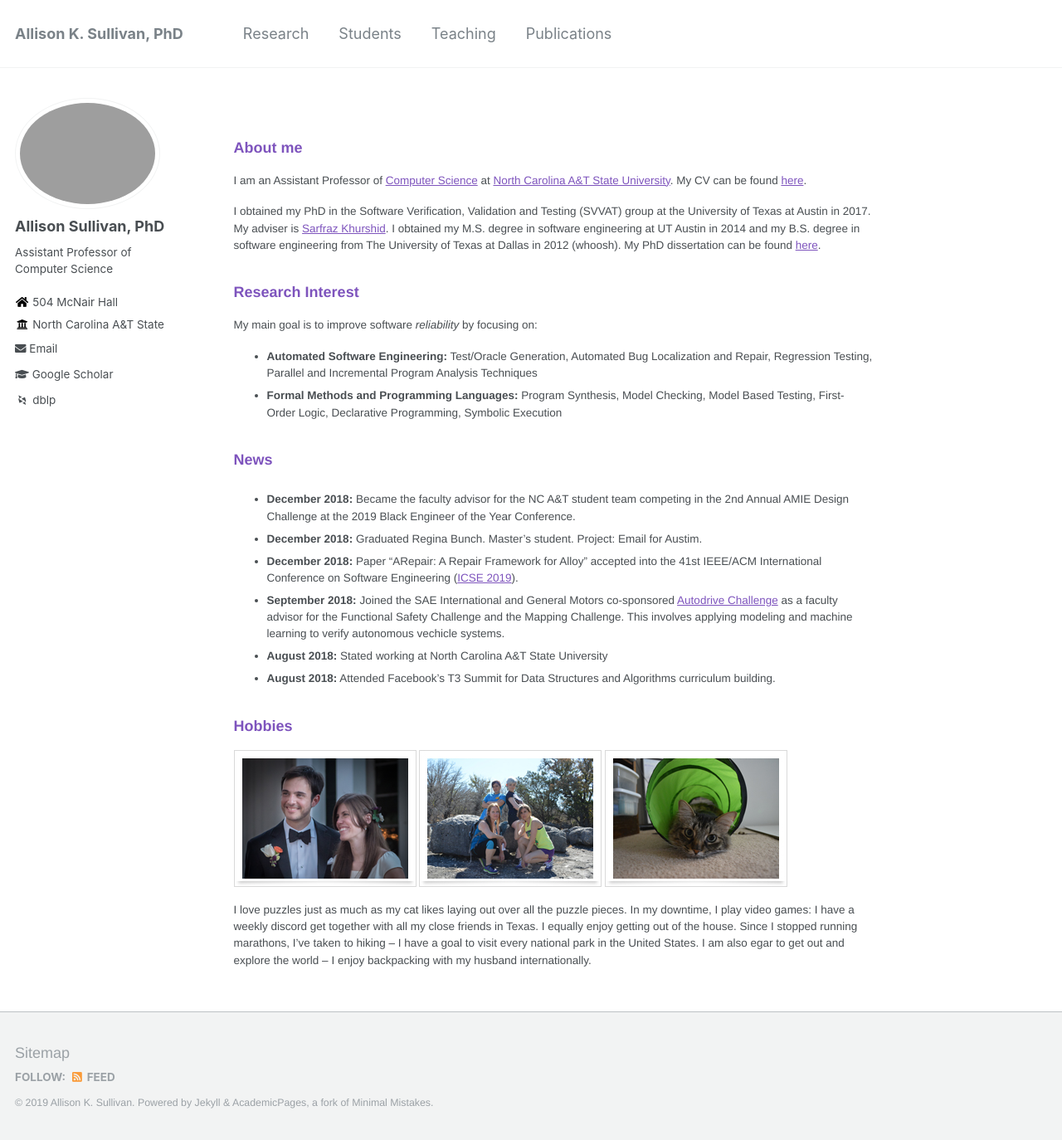
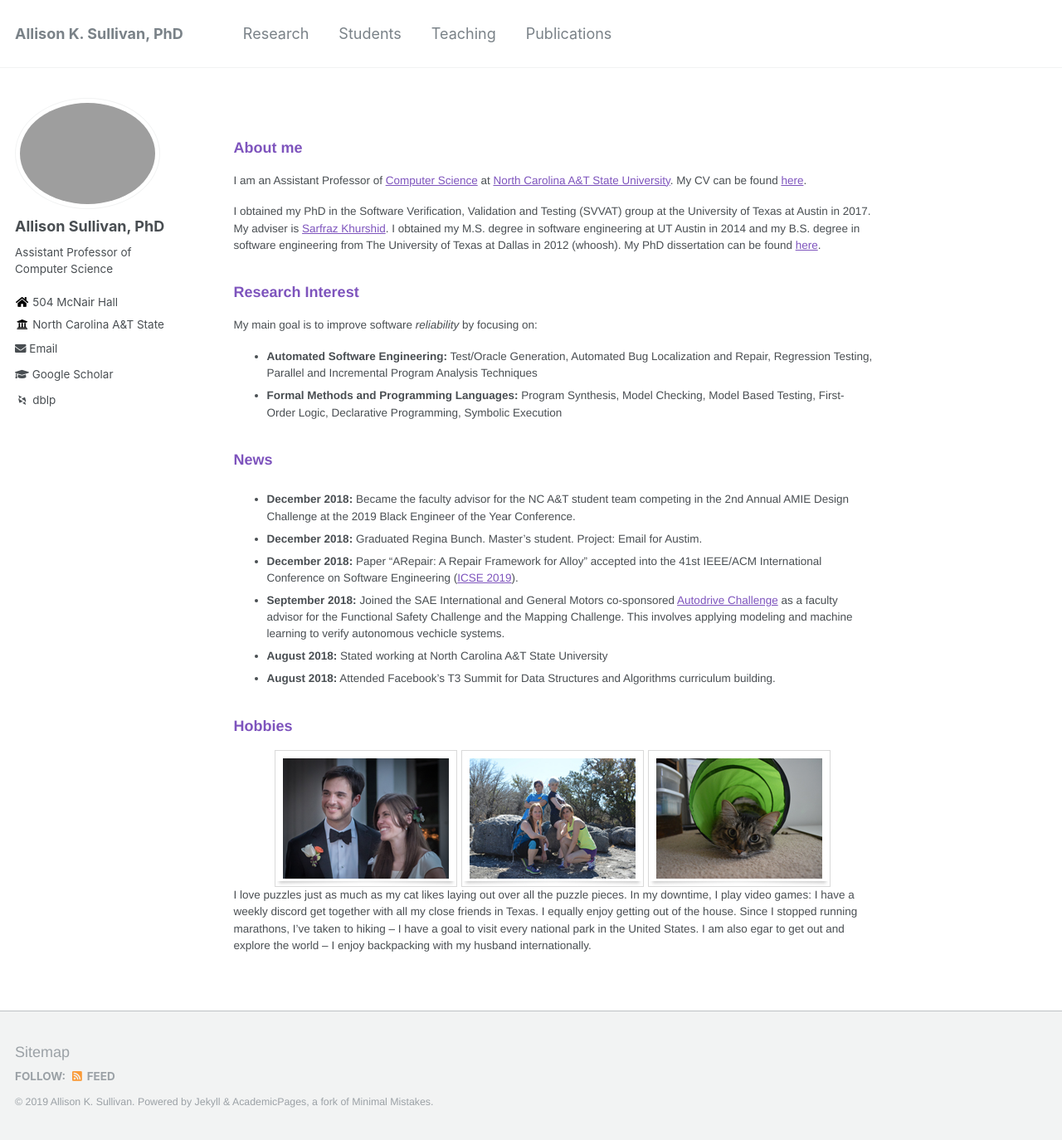
Before and after one commit to Allisonius/allisonius.github.io, a Jekyll site: the page built from _pages/about.md, in a window 1280 px wide and 1374 px high. Shown: the whole window at 83% size. Built offline with Jekyll 4.4.1, drawn with Linux system fonts in a browser that asks for light colours; some web fonts are replaced.

Commit message:
Update about.md

```diff
--- a/_pages/about.md
+++ b/_pages/about.md
@@ -31,6 +31,6 @@ My main goal is to improve software _reliability_ by focusing on:
 
 <h3>Hobbies</h3>
 
- <img src="images/a.png" alt=""> <img src="images/b.jpg" alt=""> <img src="images/c.JPG" alt="">
+ <center><img src="images/a.png" alt=""> <img src="images/b.jpg" alt=""> <img src="images/c.JPG" alt=""></center>
 
   I love puzzles just as much as my cat likes laying out over all the puzzle pieces. In my downtime, I play video games: I have a weekly discord get together with all my close friends in Texas. I equally enjoy getting out of the house. Since I stopped running marathons, I've taken to hiking -- I have a goal to visit every national park in the United States. I am also egar to get out and explore the world -- I enjoy backpacking with my husband internationally.
```
